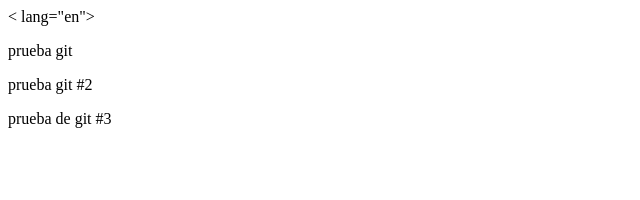
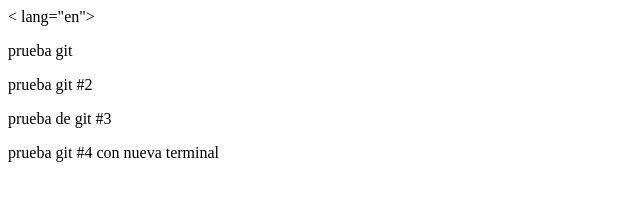
Before and after one commit to JulioAlb54/projectDemoCursoPrework, a plain HTML site: page index.html in a window 1280 px wide. Shown: the whole page, without its empty margins (0-640 px from the left). Drawn offline with Linux system fonts and the light colour scheme.

Commit message:
cambios con nueva interface

```diff
--- a/index.html
+++ b/index.html
@@ -16,4 +16,7 @@
    <p>
        prueba de git #3
    </p>
+   <p>
+        prueba git #4 con nueva terminal
+    </p>
 </body>
```
